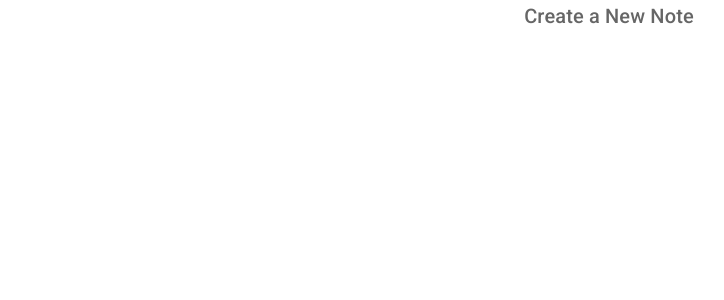
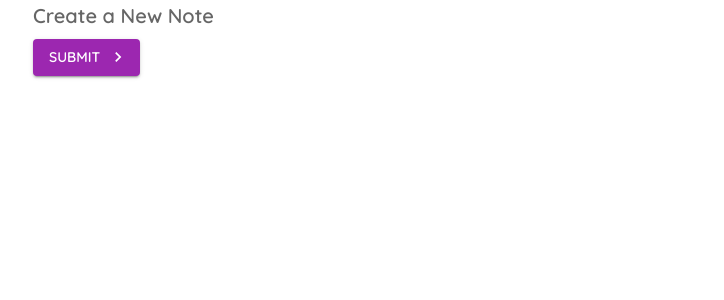
Before and after one commit to StefanoConsonni/notes-app-material-ui, a React (Create React App) app: page /create in a window 1280 px wide. Shown: the top 300 px of the page, without its empty margins (31-755 px from the left). Built offline with nearby package versions, Linux system fonts and the light colour scheme.

Commit message:
add custom theme

```diff
--- a/package.json
+++ b/package.json
@@ -14,6 +14,7 @@
     "react-dom": "^17.0.1",
     "react-router-dom": "^5.2.0",
     "react-scripts": "4.0.2",
+    "tss-react": "^4.4.1",
     "web-vitals": "^1.1.0"
   },
   "scripts": {
--- a/src/App.js
+++ b/src/App.js
@@ -1,9 +1,32 @@
-import { BrowserRouter as Router, Switch, Route } from 'react-router-dom'
-import Notes from './pages/Notes'
-import Create from './pages/Create'
+import { BrowserRouter as Router, Switch, Route } from "react-router-dom";
+import { ThemeProvider, createTheme } from "@mui/material/styles";
+import { purple } from "@mui/material/colors";
+
+// components
+import Notes from "./pages/Notes";
+import Create from "./pages/Create";
+
+const theme = createTheme({
+	palette: {
+		primary: {
+			main: "#fefefe",
+		},
+		secondary: {
+			main: purple[500],
+		},
+	},
+	typography: {
+		fontFamily: "Quicksand",
+		fontWeightLight: 400,
+		fontWeightRegular: 500,
+		fontWeightMedium: 600,
+		fontWeighBold: 700,
+	},
+});
 
 function App() {
 	return (
+		<ThemeProvider theme={theme}>
 			<Router>
 				<Switch>
 					<Route exact path="/">
@@ -14,6 +37,7 @@ function App() {
 					</Route>
 				</Switch>
 			</Router>
+		</ThemeProvider>
 	);
 }
 
--- a/src/index.css
+++ b/src/index.css
@@ -1,5 +1,7 @@
+@import url("https://fonts.googleapis.com/css2?family=Quicksand:wght@400;500;600;700&display=swap");
+
 body {
-  margin: 0;
-  -webkit-font-smoothing: antialiased;
-  -moz-osx-font-smoothing: grayscale;
+	margin: 0;
+	-webkit-font-smoothing: antialiased;
+	-moz-osx-font-smoothing: grayscale;
 }
--- a/src/pages/Create.js
+++ b/src/pages/Create.js
@@ -1,12 +1,35 @@
-import { Typography } from "@mui/material";
 import React from "react";
+import { Typography, Button, Container } from "@mui/material";
+import { makeStyles } from "tss-react/mui";
+import KeyboardArrowRightIcon from "@mui/icons-material/KeyboardArrowRight";
+// import SendIcon from "@mui/icons-material/Send";
+
+const useStyles = makeStyles()(() => {
+	return {
+		btn: {
+			backgroundColor: "secondary",
+		},
+	};
+});
 
 export default function Create() {
+	const { classes } = useStyles();
+
 	return (
-		<div>
-			<Typography variant="h6" component="h2" color="textSecondary" align="center" gutterBottom>
+		<Container>
+			<Typography variant="h6" component="h2" color="textSecondary" gutterBottom>
 				Create a New Note
 			</Typography>
-		</div>
+
+			<Button
+				type="submit"
+				className={classes.btn}
+				color="secondary"
+				variant="contained"
+				endIcon={<KeyboardArrowRightIcon />}
+				onClick={() => console.log("you clicked this button!")}>
+				Submit
+			</Button>
+		</Container>
 	);
 }
```
Also changed, not shown: 1 other file (tests, documents, lock files or other folders). Lines whose indentation alone changed are shown as unchanged.
